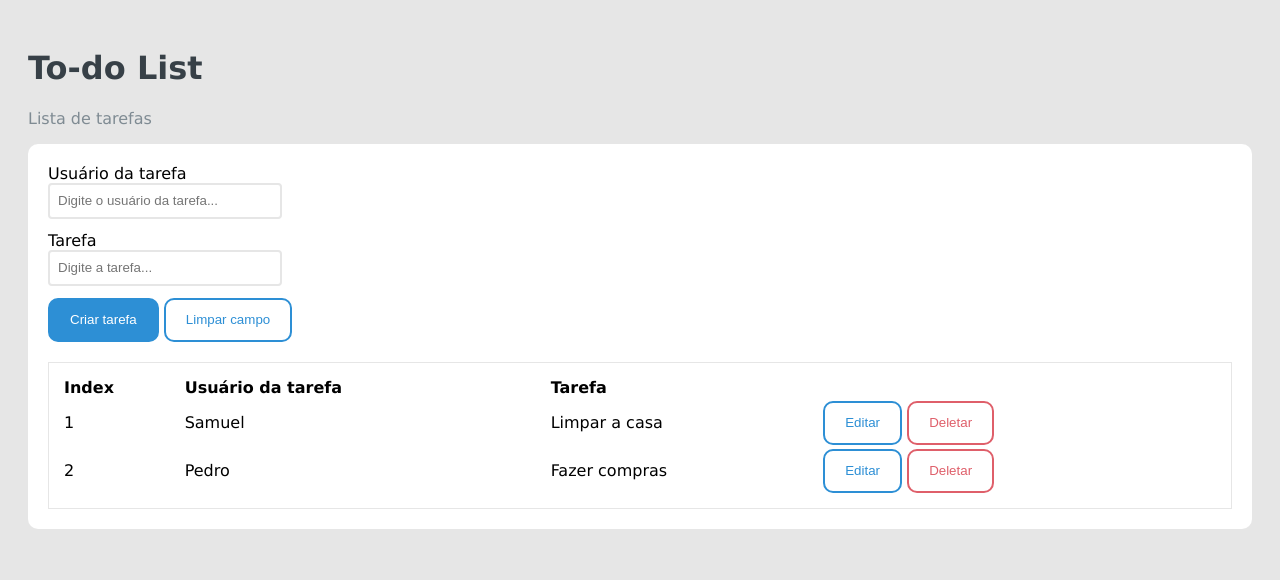
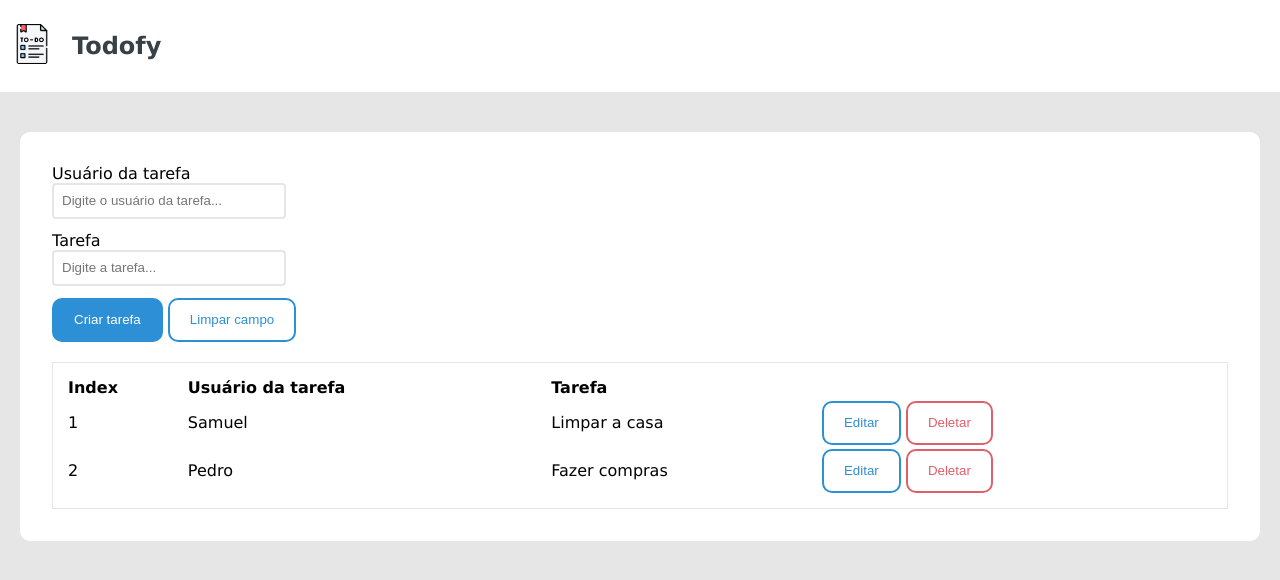
Before and after one commit to osamuelleal/programming, a plain HTML site: page html/todo-list/index.html in a window 1280 px wide. Drawn offline with Linux system fonts and the light colour scheme.

Commit message:
Adição de paddings e margins no documento inteiro

```diff
--- a/html/todo-list/index.html
+++ b/html/todo-list/index.html
@@ -9,10 +9,12 @@
 </head>
 
 <body>
-    <header>
-        <h1>To-do List</h1>
-        <p>Lista de tarefas</p>
-    </header>
+    <nav>
+        <picture>
+            <img src="todoicon.png" alt="Todofy Logo" width="40px" height="40px">
+        </picture>
+        <h1>Todofy</h1>
+    </nav>
 
     <main>
         <!--Este é o formulário onde irá inputar as informações para a to-do list -->
--- a/html/todo-list/styles.css
+++ b/html/todo-list/styles.css
@@ -1,9 +1,10 @@
 body {
     display: flex;
     flex-direction: column;
-    padding: 20px;
+    gap: 20px;
     font-family: Verdana, sans-serif;
     background-color: #e6e6e6;
+    margin: 0px;
 }
 
 main {
@@ -12,7 +13,8 @@ main {
     gap: 20px;
     background-color: #ffffff;
     border-radius: 10px;
-    padding: 20px;
+    padding: 32px;
+    margin: 20px;
 }
 
 h1 {
@@ -83,3 +85,11 @@ table {
     padding-left: 20px;
     padding-right: 20px;
 }
+
+nav {
+    display: flex;
+    align-items: center;
+    gap: 20px;
+    background-color: #ffffff;
+    padding: 12px;
+}
```
Also changed, not shown: html/todo-list/todoicon.png (added).
